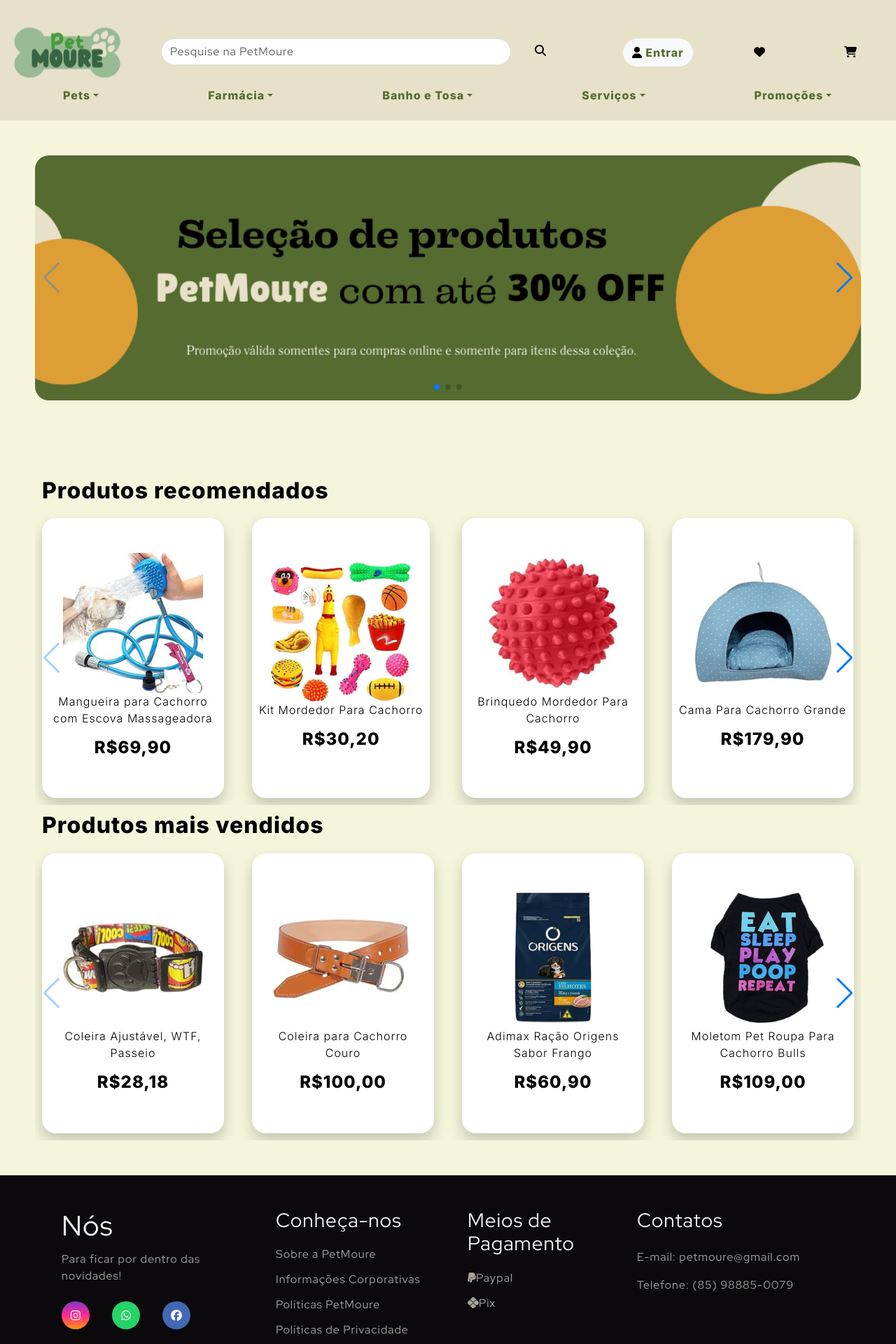
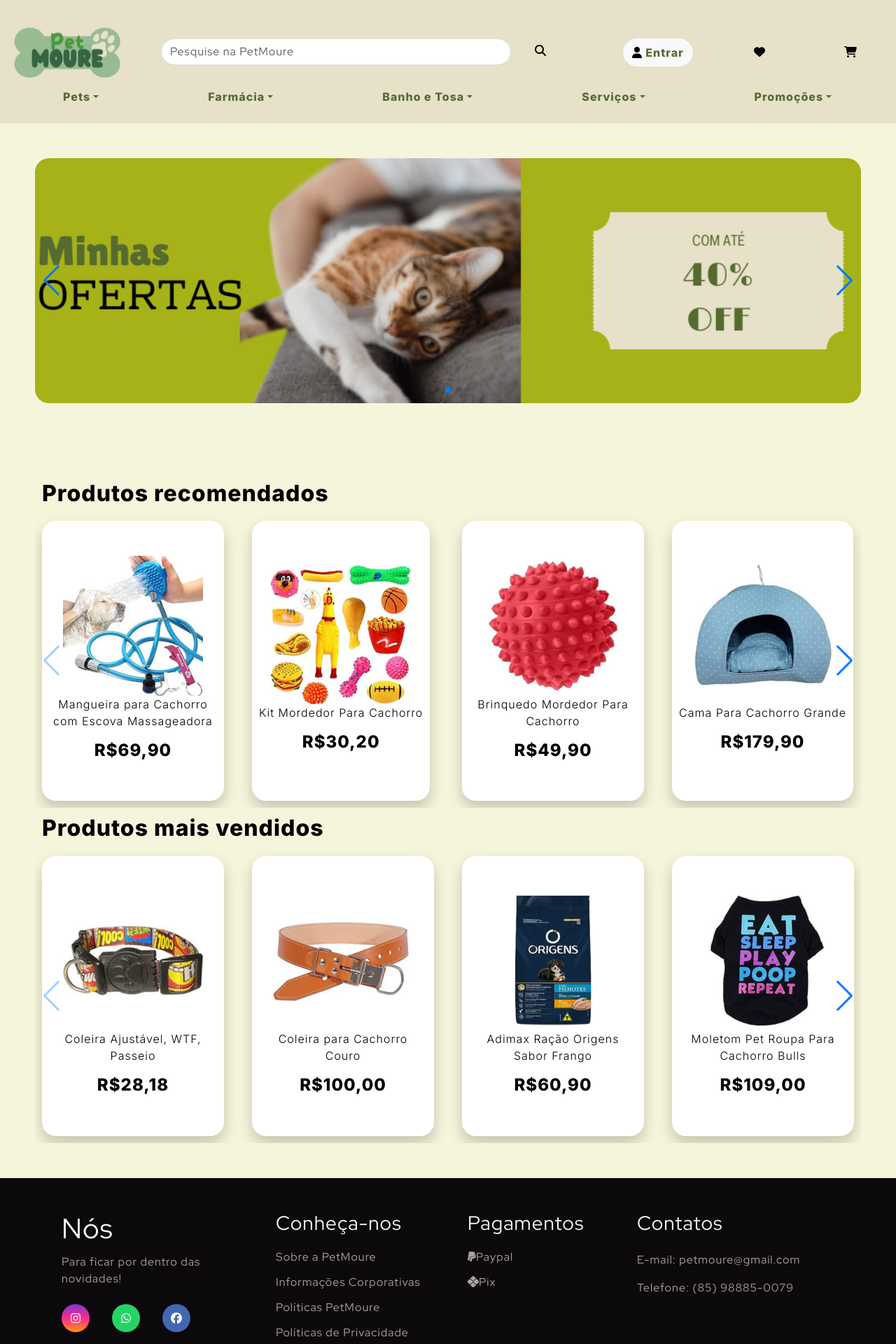
Before and after one commit to ASTR0SC0MPANY/PETMOURE-react, a React (Vite) app: page / in a window 1280 px wide. Shown: the top 1920 px of the page at 70% size. Built offline with nearby package versions, Linux system fonts and the light colour scheme.

Commit message:
CARROSSEL AUTÓMATICO
CARROSSEL AUTÓMATICO

```diff
--- a/src/App.css
+++ b/src/App.css
@@ -48,6 +48,28 @@
   color: white;
 }
 
+.menu-centralizado {
+  margin-left: auto;
+  margin-right: auto;
+}
+
+/* Adicione isso ao seu arquivo CSS (por exemplo, App.css) */
+.navbar-nav {
+  display: flex;
+  align-items: center;
+  justify-content: center;
+}
+
+/* Estilos adicionais para melhorar a aparência do menu suspenso */
+.navbar-nav .nav-link {
+  padding: 10px 20px; /* Ajuste conforme necessário */
+}
+
+.navbar-nav .nav-item {
+  text-align: center;
+}
+
+
 #basic-nav-dropdown {
   color: #556B2F;
   font-family: 'Inter', sans-serif;
--- a/src/App.jsx
+++ b/src/App.jsx
@@ -81,7 +81,7 @@
         <Navbar.Toggle aria-controls="basic-navbar-nav" />
         <Navbar.Collapse id="basic-navbar-nav">
           <Nav className="me-auto">
-            <NavDropdown title="Pets" id="basic-nav-dropdown">
+            <NavDropdown title="Pets" id="basic-nav-dropdown" className='navbar-nav' >
               <NavDropdown.Item id="itens" className="animate__animated animate__slideInDown" onClick={() => window.location.href = '/cachorro'}>Cachorro</NavDropdown.Item>
               <NavDropdown.Item id="itens" className="animate__animated animate__slideInDown" href="#action/3.2">Gato</NavDropdown.Item>
               <NavDropdown.Item id="itens" className="animate__animated animate__slideInDown" href="#action/3.3">Peixe</NavDropdown.Item>
--- a/src/Carrossel.jsx
+++ b/src/Carrossel.jsx
@@ -39,6 +39,7 @@
         slidesPerView={slidesPerView}
         pagination={{ clickable: true}}
         navigation
+        autoplay={{ delay: 2000 }}
       >
         {data.map( (item) => (
           <SwiperSlide key={item.id}>
--- a/src/Footer.jsx
+++ b/src/Footer.jsx
@@ -46,7 +46,7 @@
 
         <ul className="footer-list">
           <li>
-            <h3>Meios de Pagamento</h3>
+            <h3>Pagamentos</h3>
           </li>
 
           <li id="pagamentos">
```
